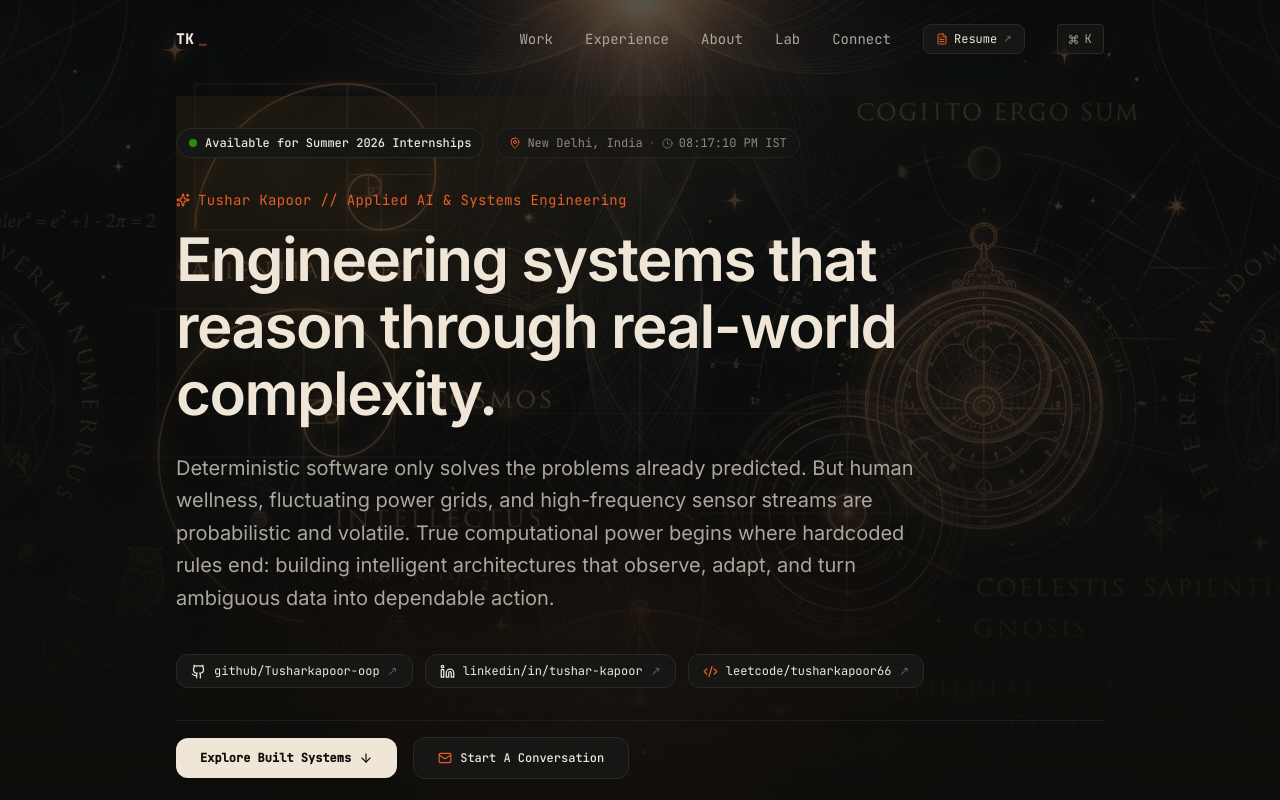
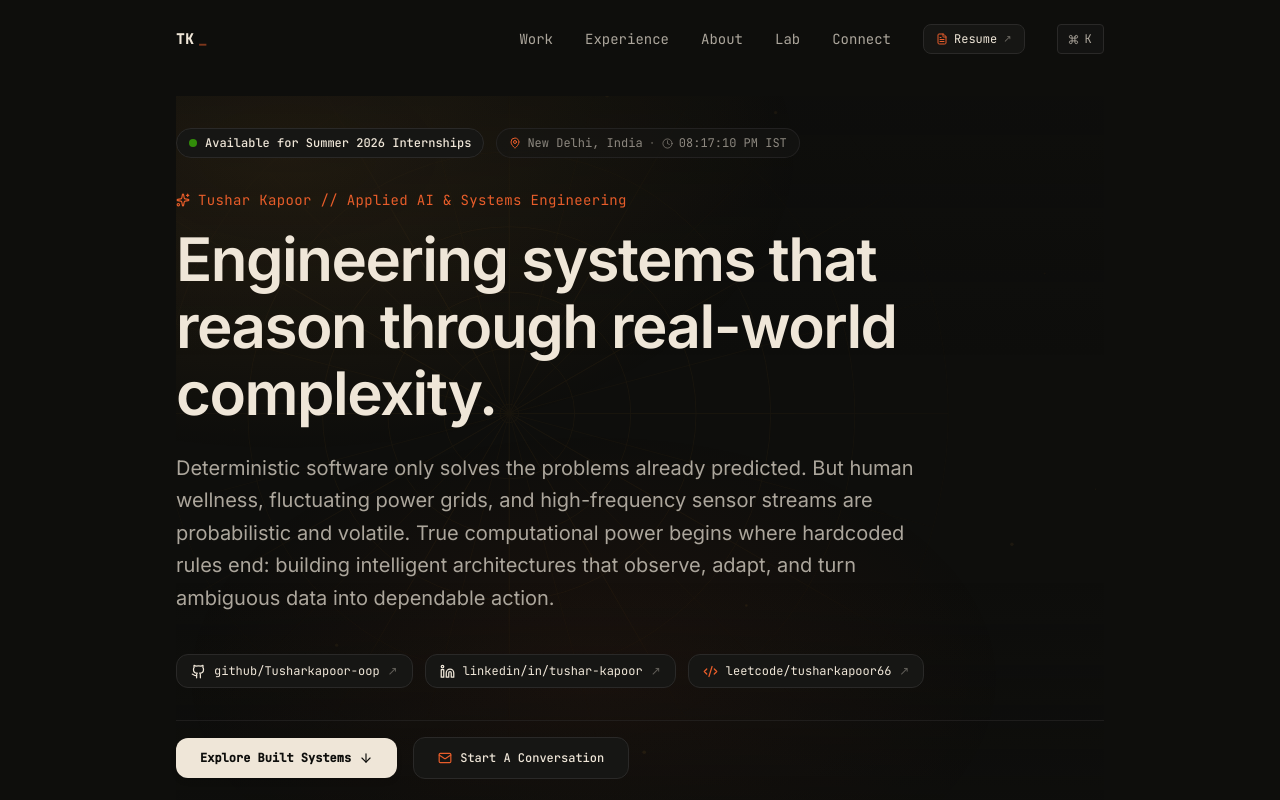
Before and after one commit to Tusharkapoor-oop/Kapoor-portfolio, a React (Vite) app: page / in a window 1280 px wide. Shown: the top 800 px of the page. Built offline with nearby package versions, Linux system fonts and the light colour scheme.

Commit message:
fix(performance): resolve animation lag via hardware acceleration and scroll config

```diff
--- a/src/App.tsx
+++ b/src/App.tsx
@@ -16,22 +16,6 @@
 function App() {
   return (
     <div id="top" className="min-h-screen bg-background text-foreground flex flex-col items-center relative">
-      {/* Spiritual & Scholar Deep Sacred Geometry Background (Full Canvas) */}
-      <div
-        className="pointer-events-none fixed inset-0 h-screen w-screen z-0 overflow-hidden"
-        aria-hidden="true"
-      >
-        <div
-          className="absolute inset-0 bg-cover bg-center bg-no-repeat opacity-30 mix-blend-screen transition-opacity duration-1000"
-          style={{
-            backgroundImage: `url('${import.meta.env.BASE_URL}scholar_full_bg.jpg')`,
-            maskImage: 'radial-gradient(ellipse 95% 85% at 50% 30%, black 50%, transparent 100%)',
-            WebkitMaskImage: 'radial-gradient(ellipse 95% 85% at 50% 30%, black 50%, transparent 100%)',
-          }}
-        />
-        <div className="absolute inset-0 bg-gradient-to-b from-transparent via-background/20 to-background/90" />
-      </div>
-
       <Navigation />
       <CommandPalette />
 
--- a/src/components/HeroBackground.tsx
+++ b/src/components/HeroBackground.tsx
@@ -113,7 +113,7 @@
   }, []);
 
   return (
-    <div aria-hidden="true" className="pointer-events-none absolute inset-0 overflow-hidden">
+    <div aria-hidden="true" className="pointer-events-none absolute inset-0 overflow-hidden" style={{ willChange: 'transform', transform: 'translateZ(0)' }}>
       {/* Layer 1 — lamplight */}
       <div
         className="absolute inset-0"
@@ -129,6 +129,8 @@
         preserveAspectRatio="xMidYMid slice"
         style={{
           opacity: 0.05,
+          willChange: 'transform',
+          transform: 'translateZ(0)',
           maskImage: 'radial-gradient(46rem 30rem at 38% 42%, black 30%, transparent 78%)',
           WebkitMaskImage: 'radial-gradient(46rem 30rem at 38% 42%, black 30%, transparent 78%)',
         }}
@@ -154,7 +156,11 @@
         </g>
       </svg>
       {/* Layer 3 — breath */}
-      <canvas ref={canvasRef} className="absolute inset-0 h-full w-full" />
+      <canvas
+        ref={canvasRef}
+        className="absolute inset-0 h-full w-full"
+        style={{ willChange: 'transform', transform: 'translateZ(0)' }}
+      />
       {/* Scrim — text always wins */}
       <div
         className="absolute inset-0"
--- a/src/main.tsx
+++ b/src/main.tsx
@@ -9,7 +9,7 @@
 createRoot(document.getElementById('root')!).render(
   <StrictMode>
     <MotionConfig reducedMotion="user">
-      <ReactLenis root options={{ lerp: 0.1, duration: 1.2, anchors: true }}>
+      <ReactLenis root options={{ lerp: 0.08, smoothWheel: true, anchors: true, syncTouch: true }}>
         <App />
       </ReactLenis>
     </MotionConfig>
```
